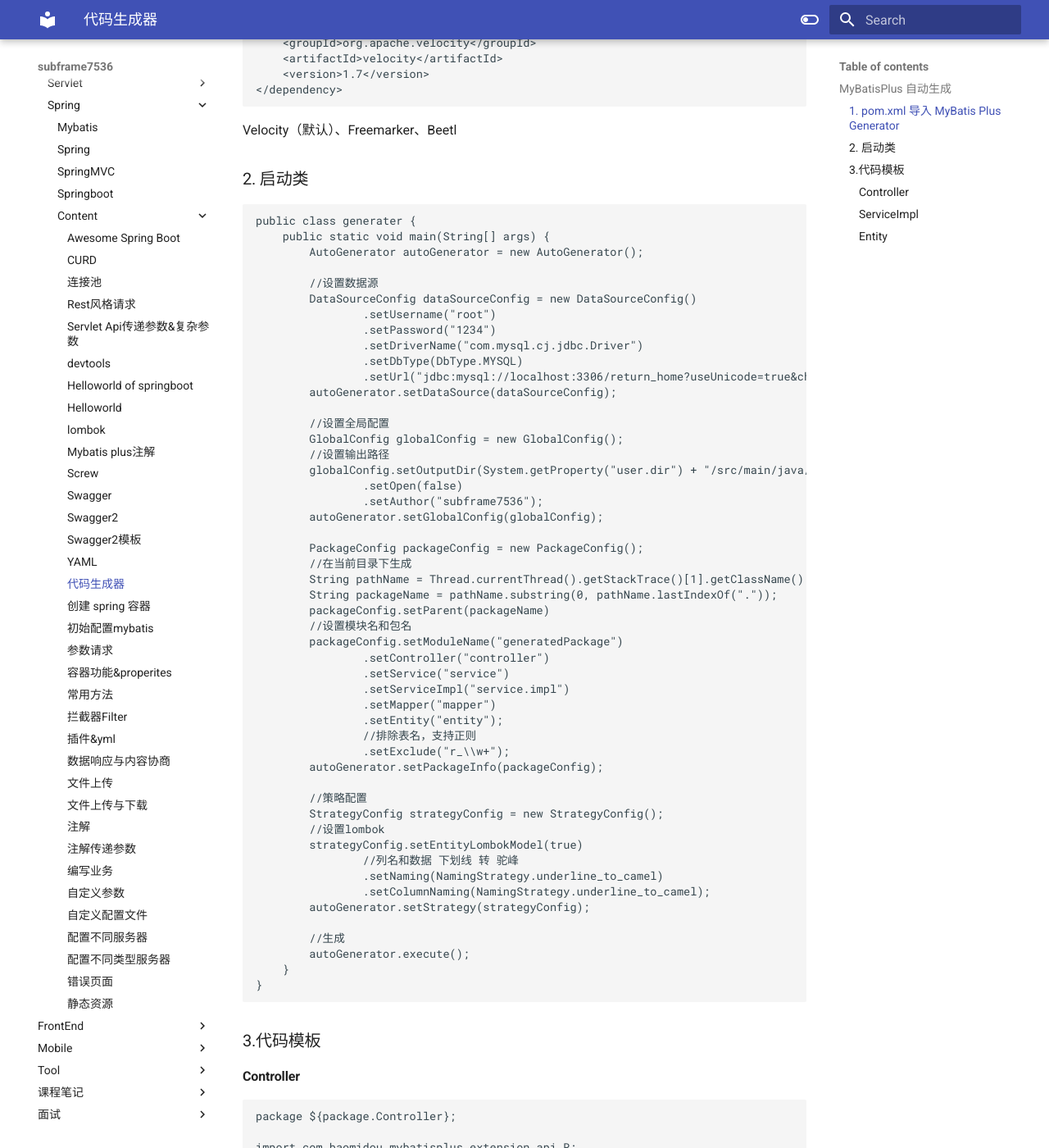
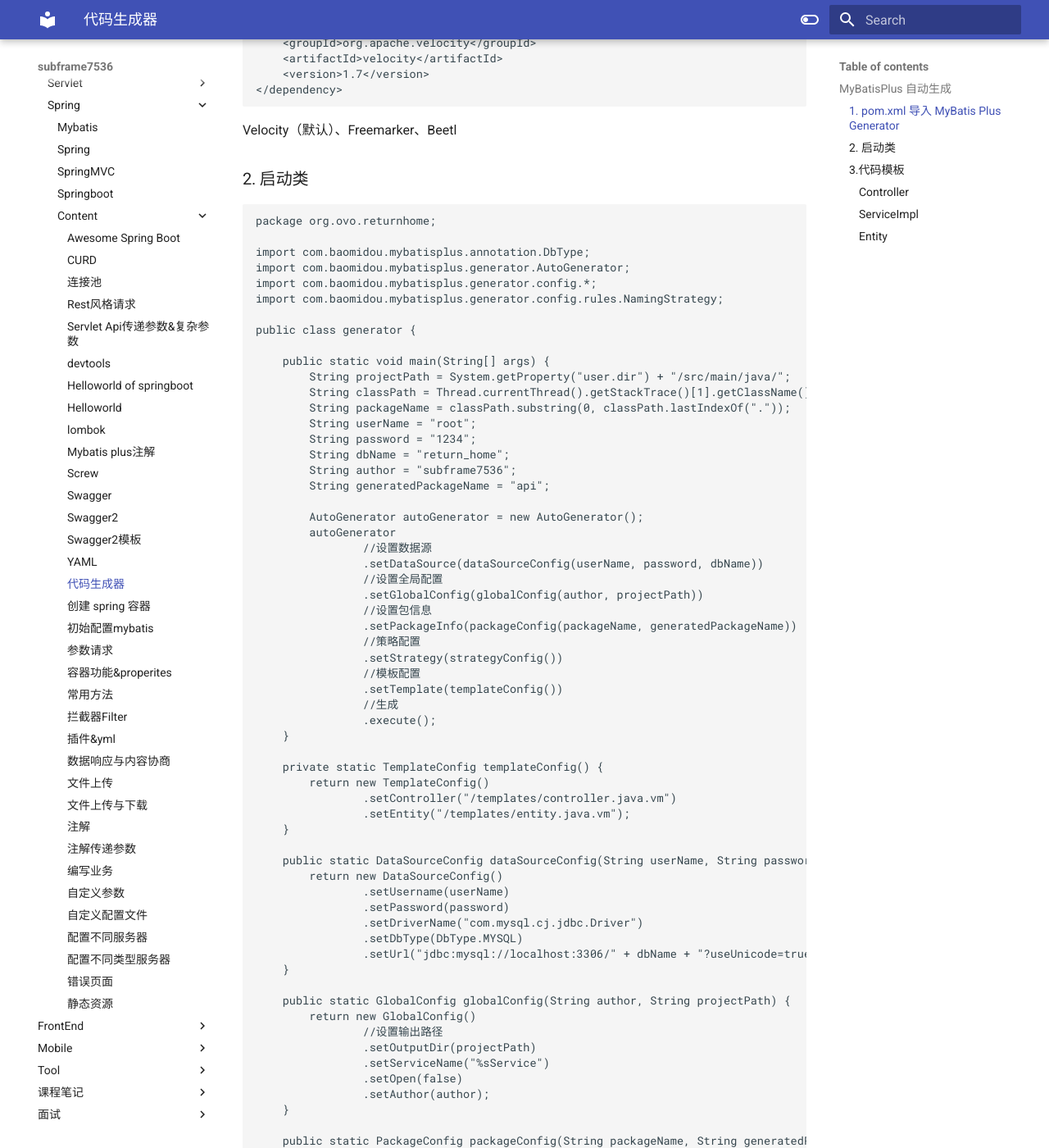
Before and after one commit to subframe7536/subframe7536.github.io, an MkDocs documentation site: the page built from docs/BackEnd/Spring/content/代码生成器.md, in a window 1280 px wide and 1400 px high, scrolled down 435 px. Shown: the whole window at 82% size. Built offline with MkDocs 1.6.1 and Material for MkDocs 9.7.7, drawn with Linux system fonts in a browser that asks for light colours; some of the changed text lies outside the part shown.

Commit message:
vault backup: 2022-01-29 15:15:19
Affected files:
.obsidian/workspace
docs/BackEnd/Spring/content/代码生成器.md

````diff
--- a/docs/BackEnd/Spring/content/代码生成器.md
+++ b/docs/BackEnd/Spring/content/代码生成器.md
@@ -17,56 +17,91 @@
 Velocity（默认）、Freemarker、Beetl
 ### 2. 启动类
 ```java
-public class generater {
+package org.ovo.returnhome;
+
+import com.baomidou.mybatisplus.annotation.DbType;
+import com.baomidou.mybatisplus.generator.AutoGenerator;
+import com.baomidou.mybatisplus.generator.config.*;
+import com.baomidou.mybatisplus.generator.config.rules.NamingStrategy;
+
+public class generator {
+
     public static void main(String[] args) {
+        String projectPath = System.getProperty("user.dir") + "/src/main/java/";
+        String classPath = Thread.currentThread().getStackTrace()[1].getClassName();
+        String packageName = classPath.substring(0, classPath.lastIndexOf("."));
+        String userName = "root";
+        String password = "1234";
+        String dbName = "return_home";
+        String author = "subframe7536";
+        String generatedPackageName = "api";
+
         AutoGenerator autoGenerator = new AutoGenerator();
+        autoGenerator
+                //设置数据源
+                .setDataSource(dataSourceConfig(userName, password, dbName))
+                //设置全局配置
+                .setGlobalConfig(globalConfig(author, projectPath))
+                //设置包信息
+                .setPackageInfo(packageConfig(packageName, generatedPackageName))
+                //策略配置
+                .setStrategy(strategyConfig())
+                //模板配置
+                .setTemplate(templateConfig())
+                //生成
+                .execute();
+    }
 
-        //设置数据源
-        DataSourceConfig dataSourceConfig = new DataSourceConfig()
-                .setUsername("root")
-                .setPassword("1234")
+    private static TemplateConfig templateConfig() {
+        return new TemplateConfig()
+                .setController("/templates/controller.java.vm")
+                .setEntity("/templates/entity.java.vm");
+    }
+
+    public static DataSourceConfig dataSourceConfig(String userName, String password, String dbName) {
+        return new DataSourceConfig()
+                .setUsername(userName)
+                .setPassword(password)
                 .setDriverName("com.mysql.cj.jdbc.Driver")
                 .setDbType(DbType.MYSQL)
-                .setUrl("jdbc:mysql://localhost:3306/return_home?useUnicode=true&characterEncoding=UTF-8");
-        autoGenerator.setDataSource(dataSourceConfig);
+                .setUrl("jdbc:mysql://localhost:3306/" + dbName + "?useUnicode=true&characterEncoding=UTF-8");
+    }
 
-        //设置全局配置
-        GlobalConfig globalConfig = new GlobalConfig();
-        //设置输出路径
-        globalConfig.setOutputDir(System.getProperty("user.dir") + "/src/main/java/")
+    public static GlobalConfig globalConfig(String author, String projectPath) {
+        return new GlobalConfig()
+                //设置输出路径
+                .setOutputDir(projectPath)
+                .setServiceName("%sService")
                 .setOpen(false)
-                .setAuthor("subframe7536");
-        autoGenerator.setGlobalConfig(globalConfig);
+                .setAuthor(author);
+    }
 
-        PackageConfig packageConfig = new PackageConfig();
-        //在当前目录下生成
-        String pathName = Thread.currentThread().getStackTrace()[1].getClassName();
-		String packageName = pathName.substring(0, pathName.lastIndexOf("."));
-		packageConfig.setParent(packageName)
-        //设置模块名和包名
-        packageConfig.setModuleName("generatedPackage")
+    public static PackageConfig packageConfig(String packageName, String generatedPackageName) {
+        return new PackageConfig()
+                //在当前目录下生成
+                .setParent(packageName)
+                //设置模块名和包名
+                .setModuleName(generatedPackageName)
                 .setController("controller")
                 .setService("service")
                 .setServiceImpl("service.impl")
                 .setMapper("mapper")
                 .setEntity("entity");
-				//排除表名，支持正则
-				.setExclude("r_\\w+");
-        autoGenerator.setPackageInfo(packageConfig);
+    }
 
-        //策略配置
-        StrategyConfig strategyConfig = new StrategyConfig();
-        //设置lombok
-        strategyConfig.setEntityLombokModel(true)
+    public static StrategyConfig strategyConfig() {
+        return new StrategyConfig()
+                //设置lombok
+                .setEntityLombokModel(true)
                 //列名和数据 下划线 转 驼峰
                 .setNaming(NamingStrategy.underline_to_camel)
                 .setColumnNaming(NamingStrategy.underline_to_camel);
-        autoGenerator.setStrategy(strategyConfig);
+        //排除包名
+        //.setExclude("r_\\w+");
+    }
 
-        //生成
-        autoGenerator.execute();
-    }
 }
+
 ```
 ### 3.代码模板
 
````
Also changed, not shown: 1 other file.
